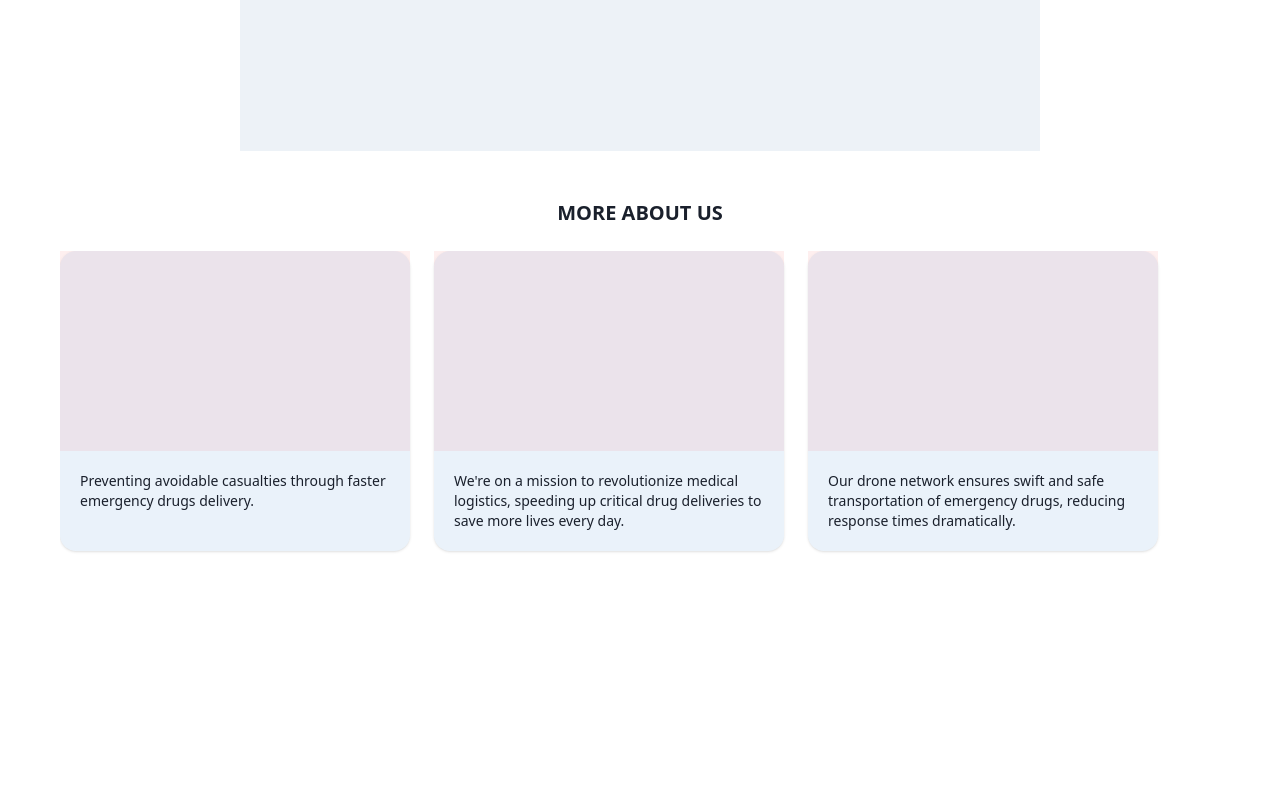
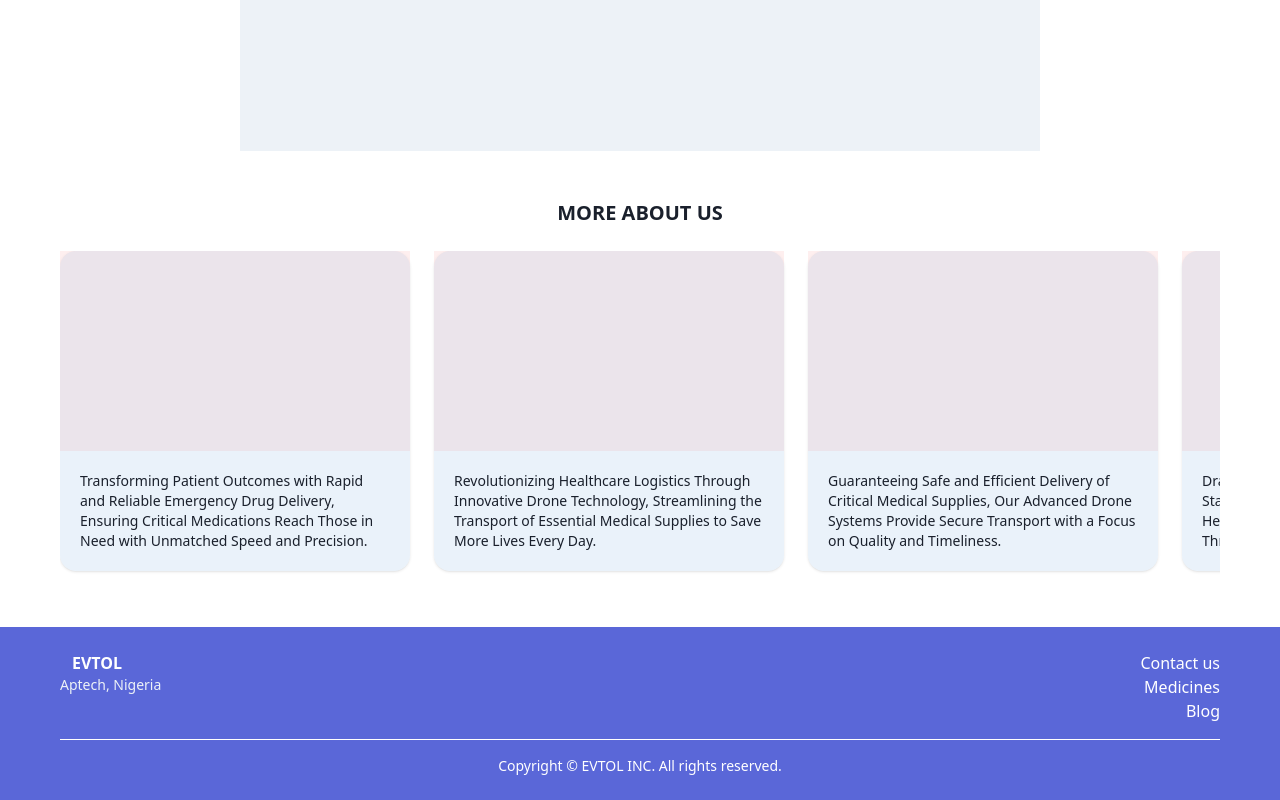
Before and after one commit to Uchenna99/Evtol-Delivery, a React (Vite) app: page / in a window 1280 px wide. Shown: the part 1277-2077 px from the top of the page. Before the commit the page ends 1884 px from the top, so only its background shows below. Built offline with nearby package versions, Linux system fonts and the light colour scheme.

Commit message:
footer done

```diff
--- a/src/components/FeaturesCard.tsx
+++ b/src/components/FeaturesCard.tsx
@@ -8,9 +8,9 @@ interface Props {
 
 const FeaturesCard = ({ title, description, icon }:Props) => {
   return (
-    <div className="w-[350px] border border-black/10 rounded-3xl p-6 flex flex-col items-center gap-1 shadow-md">
+    <div className="w-[350px] max-xs:w-full border border-black/10 rounded-3xl p-6 flex flex-col items-center gap-1 shadow-md">
 
-        <div className="w-20 h-20 bg-secondary/10 rounded-md flex items-center justify-center mb-4">
+        <div className="w-20 h-20 bg-secondary/10 rounded-3xl flex items-center justify-center mb-4">
         {
             icon === 1?
             <BriefcaseMedical size={40} color="#5A67D8" strokeWidth={1.7}/>
--- /dev/null
+++ b/src/components/Footer.tsx
@@ -0,0 +1,43 @@
+
+
+const Footer = () => {
+  return (
+    <div className="w-full flex justify-center bg-primary">
+        <div className="w-full xl:w-[1240px] flex flex-col gap-4 py-6 px-5 md:px-10">
+
+            <div className="w-full flex justify-between ">
+                <div className="flex flex-col">
+                    <div className="flex gap-3">
+                        <img src="" alt="" />
+                        <h4 className="text-white font-semibold">EVTOL</h4>
+                    </div>
+                    <p className="text-background text-sm">Aptech, Nigeria</p>
+                </div>
+
+                <div className="flex flex-col">
+                    <p className="text-white text-right cursor-pointer hover:underline decoration-white">
+                        Contact us
+                    </p>
+                    <p className="text-white text-right cursor-pointer hover:underline decoration-white">
+                        Medicines
+                    </p>
+                    <p className="text-white text-right cursor-pointer hover:underline decoration-white">
+                        Blog
+                    </p>
+                </div>
+            </div>
+
+            <div className="w-full h-[1px] bg-white"></div>
+
+            <div className="w-full flex justify-center">
+                <p className="text-white text-sm text-center">
+                    Copyright © EVTOL INC. All rights reserved.
+                </p>
+            </div>
+
+        </div>
+    </div>
+  )
+}
+
+export default Footer;
--- a/src/pages/HomePage.tsx
+++ b/src/pages/HomePage.tsx
@@ -4,6 +4,7 @@ import Button1 from "../components/Button1";
 import FeaturesCard from "../components/FeaturesCard";
 import { useNavigate } from "react-router-dom";
 import AboutUsCard from "../components/AboutUsCard";
+import Footer from "../components/Footer";
 
 
 const HomePage = () => {
@@ -18,9 +19,10 @@ const HomePage = () => {
     {icon:5, title:'Remote Area Access', description:'Reaching underserved regions with timely deliveries, overcoming terrain challenges.'},
   ]
   const about = [
-    {text:"Preventing avoidable casualties through faster emergency drugs delivery."},
-    {text:"We're on a mission to revolutionize medical logistics, speeding up critical drug deliveries to save more lives every day."},
-    {text:"Our drone network ensures swift and safe transportation of emergency drugs, reducing response times dramatically."}
+    {text:"Transforming Patient Outcomes with Rapid and Reliable Emergency Drug Delivery, Ensuring Critical Medications Reach Those in Need with Unmatched Speed and Precision."},
+    {text:"Revolutionizing Healthcare Logistics Through Innovative Drone Technology, Streamlining the Transport of Essential Medical Supplies to Save More Lives Every Day."},
+    {text:"Guaranteeing Safe and Efficient Delivery of Critical Medical Supplies, Our Advanced Drone Systems Provide Secure Transport with a Focus on Quality and Timeliness."},
+    {text:"Drastically Reducing Response Times with State-of-the-Art Drone Networks, Empowering Healthcare Providers to Act Swiftly in Life-Threatening Situations."}
   ]
 
   useEffect(() => {
@@ -134,6 +136,9 @@ const HomePage = () => {
             </div>
           </div>
 
+
+          <Footer/>
+
         </div>
 
       </div>
```
